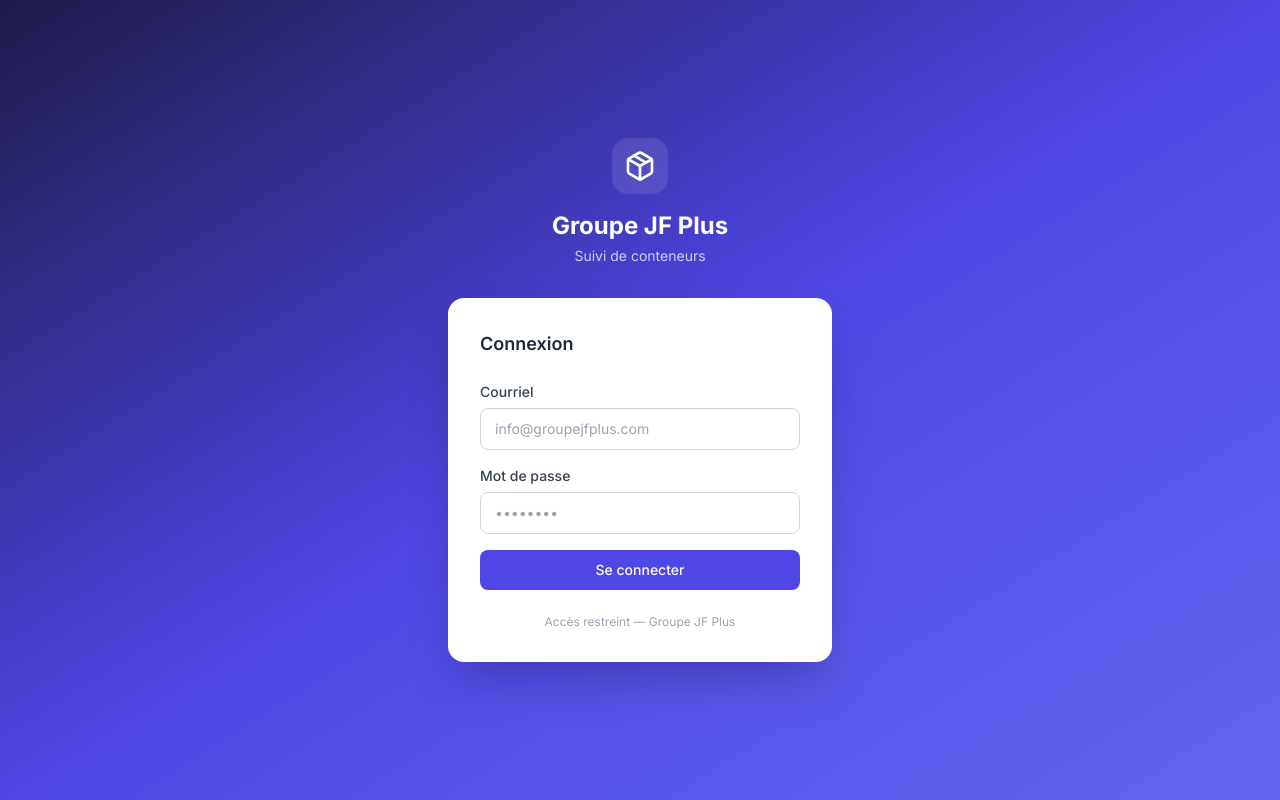
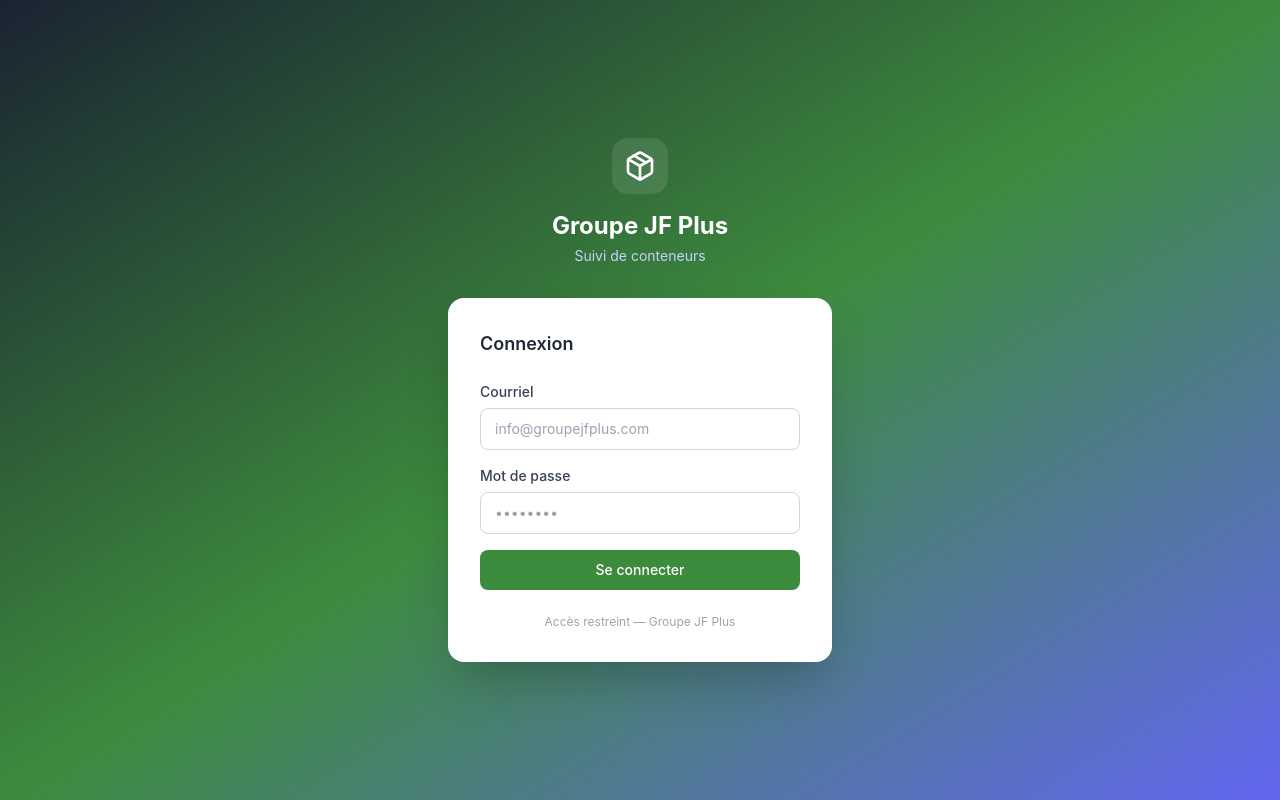
Before and after one commit to jasapo-dev/Initial-commit-Groupe-JF-Plus-portal, a React (Vite) app: page /login in a window 1280 px wide. Built offline with nearby package versions, Linux system fonts and the light colour scheme; no server answers.

Commit message:
Update Tailwind CSS configuration colors and fonts

```diff
--- a/tailwind.config.js
+++ b/tailwind.config.js
@@ -5,17 +5,28 @@ export default {
     extend: {
       colors: {
         brand: {
-          50: '#eef2ff',
-          100: '#e0e7ff',
-          500: '#6366f1',
-          600: '#4f46e5',
-          700: '#4338ca',
-          900: '#1e1b4b',
+          50:  '#f0faf0',
+          100: '#dcf0dc',
+          500: '#4a9e4a',
+          600: '#3d8b3d',
+          700: '#357a35',
+          800: '#213d21',
+          900: '#1a2332',
+        },
+        jf: {
+          bg:      '#1a3a1a',
+          bg2:     '#213d21',
+          bg3:     '#264826',
+          card:    '#1e3d1e',
+          text:    '#e8f5e8',
+          text2:   '#9dc49d',
+          green:   '#4a9e4a',
+          dark:    '#1a2332',
         },
       },
       fontFamily: {
-        sans: ['Inter', 'system-ui', 'sans-serif'],
-        mono: ['JetBrains Mono', 'monospace'],
+        sans: ['-apple-system', 'BlinkMacSystemFont', 'Segoe UI', 'sans-serif'],
+        mono: ['SFMono-Regular', 'Consolas', 'monospace'],
       },
     },
   },
```
